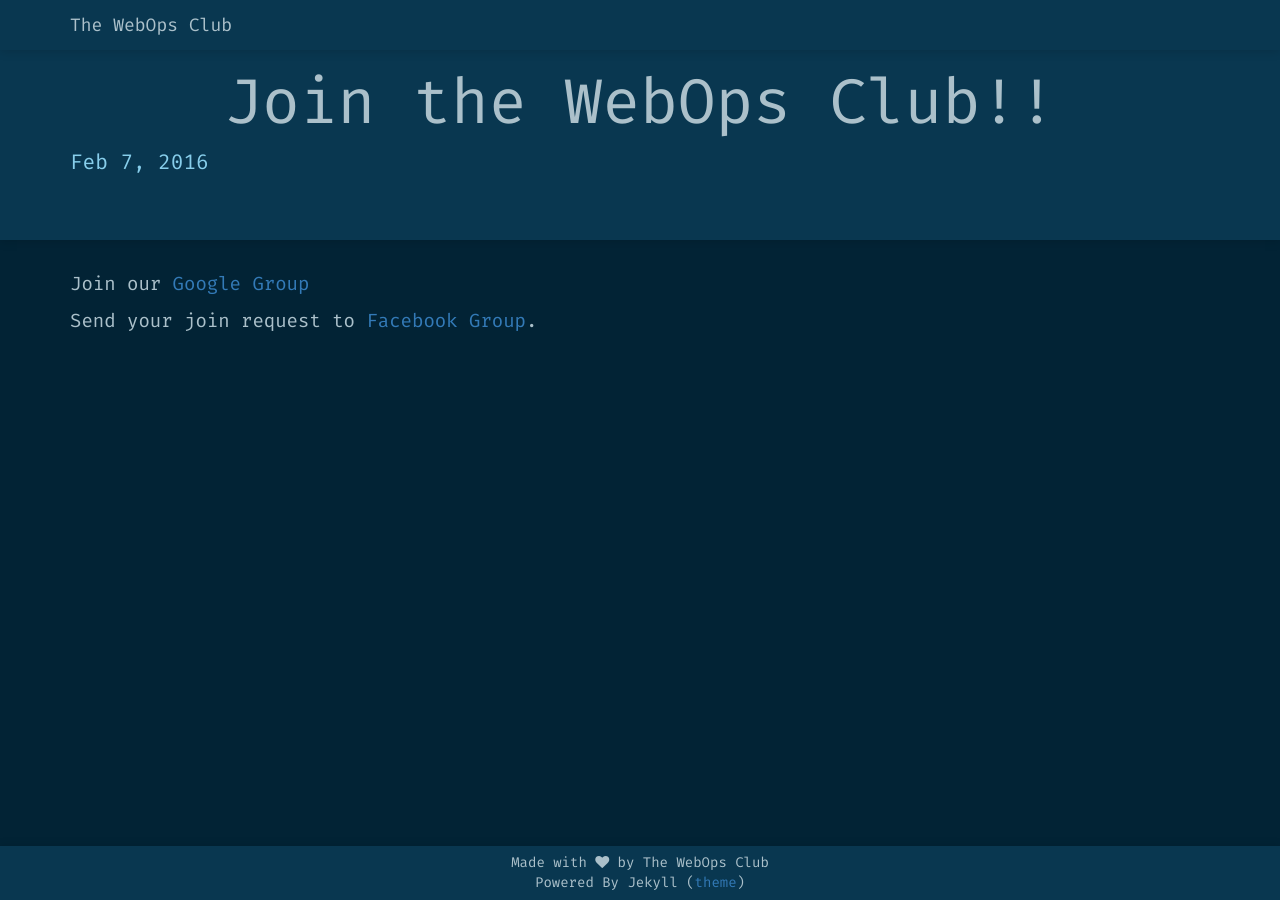
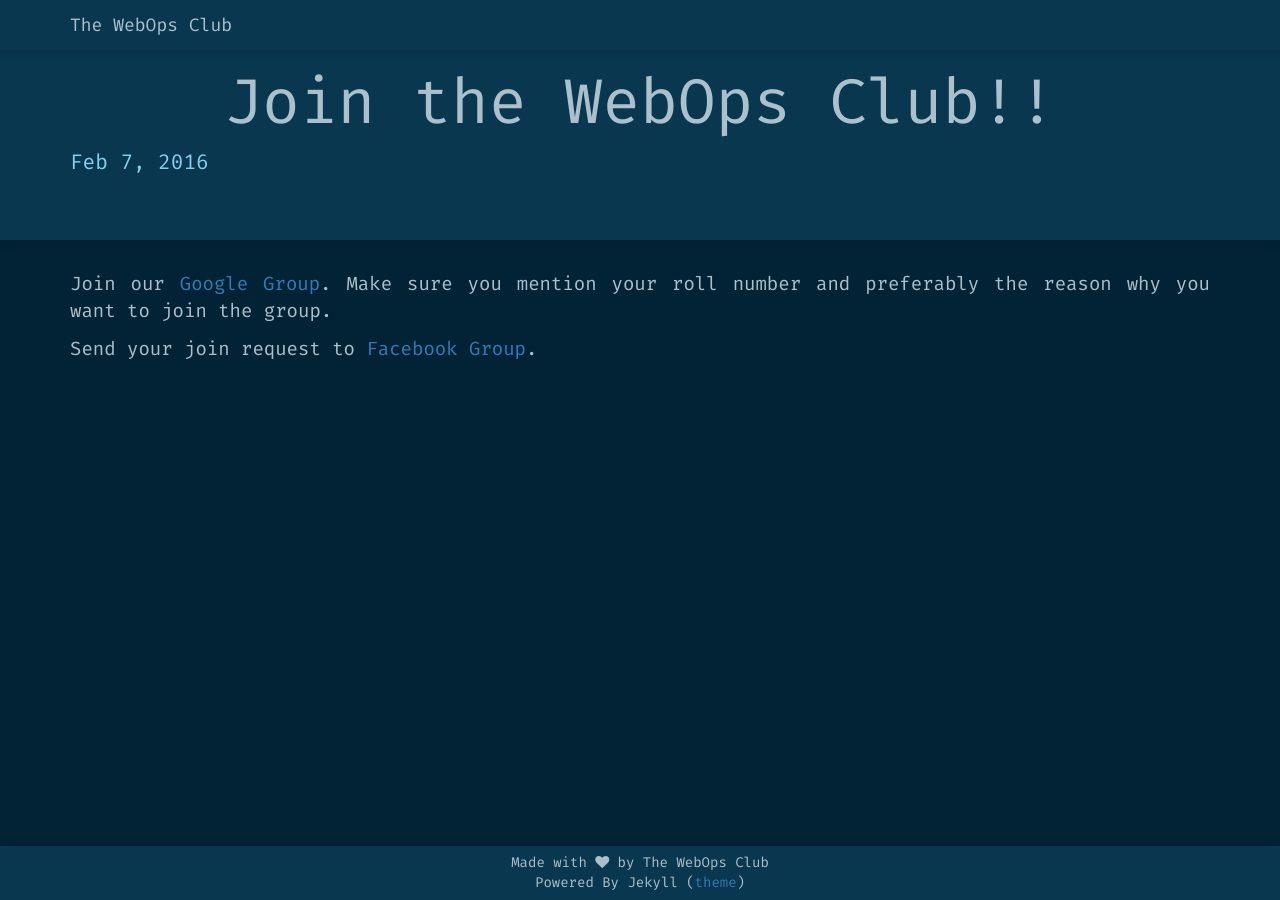
Before and after one commit to The-WebOps-Club/the-webops-club.github.io, a Jekyll site: the page built from _posts/2016-02-07-join-webops-club.markdown, in a window 1280 px wide. Built offline with Jekyll 4.4.1, drawn with Linux system fonts in a browser that asks for light colours; nearby versions of some CDN libraries; some web fonts are replaced.

Commit message:
Update 2016-02-07-join-webops-club.markdown

```diff
--- a/_posts/2016-02-07-join-webops-club.markdown
+++ b/_posts/2016-02-07-join-webops-club.markdown
@@ -4,7 +4,7 @@
 date:   2016-02-07
 categories: update
 ---
-Join our [Google Group][google-group]
+Join our [Google Group][google-group]. Make sure you mention your roll number and preferably the reason why you want to join the group.
 
 Send your join request to [Facebook Group][fb-group].
 
```
